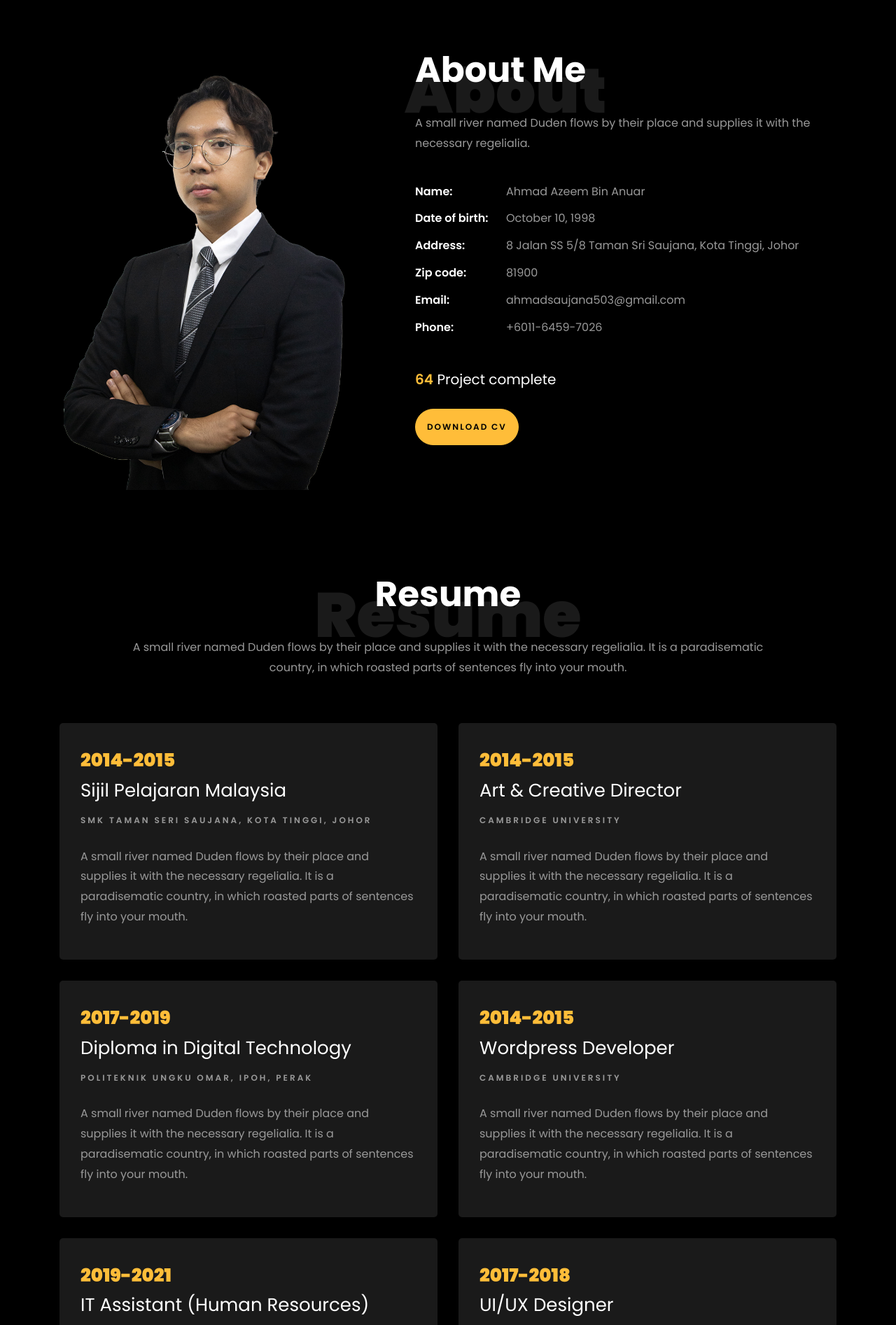
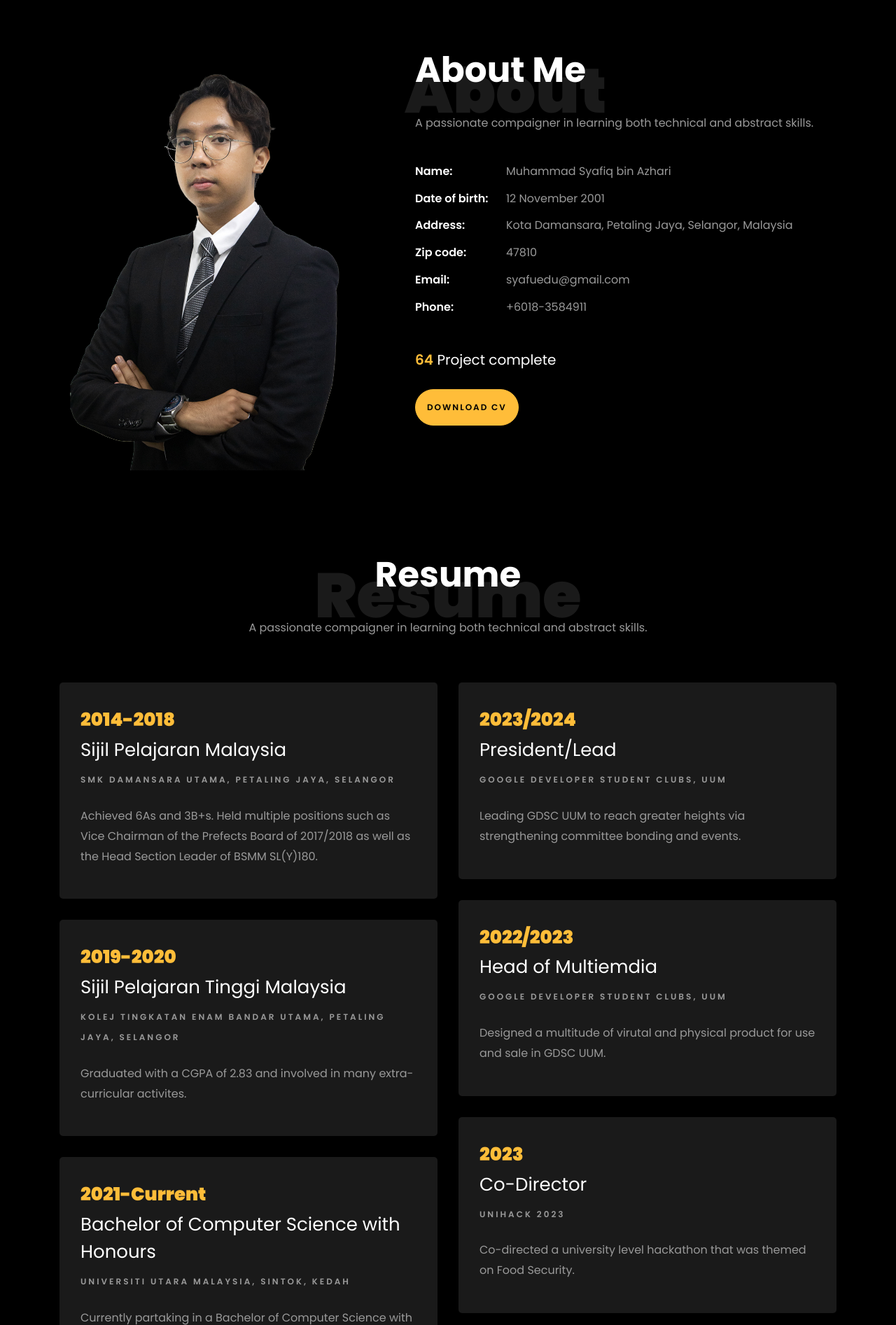
Before and after one commit to Syafuuuuu/Assigment2-SKIG3013, a Flask app: page /Syafiq in a window 1280 px wide. Shown: the part 799-2692 px from the top of the page at 70% size. Run offline with Flask 3, Linux system fonts and the light colour scheme; some libraries are stand-ins or nearby versions; some web fonts are replaced.

Commit message:
Edited Syafiq Template

```diff
--- a/templates/Syafiq-index.html
+++ b/templates/Syafiq-index.html
@@ -57,8 +57,8 @@
 		          <div class="one-forth d-flex  align-items-center ftco-animate" data-scrollax=" properties: { translateY: '70%' }">
 		          	<div class="text">
 		          		<span class="subheading">Hello!</span>
-			            <h1 class="mb-4 mt-3">I'm <span>Syafiq</span></h1>
-			            <h2 class="mb-4">President<br>of Google Developer Science Computer</h2>
+			            <h1 class="mb-4 mt-3">I'm <span>Muhammad Syafiq</span></h1>
+			            <h2 class="mb-4">President<br>of Google Developer Student Clubs</h2>
 		            </div>
 		          </div>
 	        	</div>
@@ -75,7 +75,7 @@
 		          <div class="one-forth d-flex align-items-center ftco-animate" data-scrollax=" properties: { translateY: '70%' }">
 		          	<div class="text">
 		          		<span class="subheading">Hello!</span>
-			            <h1 class="mb-4 mt-3">I'm an <span>UUM Undergraduate</span> based in Selangor</h1>
+			            <h1 class="mb-4 mt-3">I'm an <span>Computer Science Student</span> based in Selangor</h1>
 		            </div>
 		          </div>
 	        	</div>
@@ -99,14 +99,14 @@
 		          <div class="col-md-12 heading-section ftco-animate">
 		          	<h1 class="big">About</h1>
 		            <h2 class="mb-4">About Me</h2>
-		            <p>A small river named Duden flows by their place and supplies it with the necessary regelialia.</p>
+		            <p>A passionate compaigner in learning both technical and abstract skills.</p>
 		            <ul class="about-info mt-4 px-md-0 px-2">
-		            	<li class="d-flex"><span>Name:</span> <span>Ahmad Azeem Bin Anuar</span></li>
-		            	<li class="d-flex"><span>Date of birth:</span> <span>October 10, 1998</span></li>
-		            	<li class="d-flex"><span>Address:</span> <span>8 Jalan SS 5/8 Taman Sri Saujana, Kota Tinggi, Johor</span></li>
-		            	<li class="d-flex"><span>Zip code:</span> <span>81900</span></li>
-		            	<li class="d-flex"><span>Email:</span> <span>ahmadsaujana503@gmail.com</span></li>
-		            	<li class="d-flex"><span>Phone: </span> <span>+6011-6459-7026</span></li>
+		            	<li class="d-flex"><span>Name:</span> <span>Muhammad Syafiq bin Azhari</span></li>
+		            	<li class="d-flex"><span>Date of birth:</span> <span>12 November 2001</span></li>
+		            	<li class="d-flex"><span>Address:</span> <span>Kota Damansara, Petaling Jaya, Selangor, Malaysia</span></li>
+		            	<li class="d-flex"><span>Zip code:</span> <span>47810</span></li>
+		            	<li class="d-flex"><span>Email:</span> <span>syafuedu@gmail.com</span></li>
+		            	<li class="d-flex"><span>Phone: </span> <span>+6018-3584911</span></li>
 		            </ul>
 		          </div>
 		        </div>
@@ -130,55 +130,55 @@
           <div class="col-md-10 heading-section text-center ftco-animate">
           	<h1 class="big big-2">Resume</h1>
             <h2 class="mb-4">Resume</h2>
-            <p>A small river named Duden flows by their place and supplies it with the necessary regelialia. It is a paradisematic country, in which roasted parts of sentences fly into your mouth.</p>
+            <p>A passionate compaigner in learning both technical and abstract skills.</p>
           </div>
         </div>
     		<div class="row">
     			<div class="col-md-6">
     				<div class="resume-wrap ftco-animate">
-    					<span class="date">2014-2015</span>
+    					<span class="date">2014-2018</span>
     					<h2>Sijil Pelajaran Malaysia</h2>
-    					<span class="position">SMK Taman Seri Saujana, Kota Tinggi, Johor</span>
-    					<p class="mt-4">A small river named Duden flows by their place and supplies it with the necessary regelialia. It is a paradisematic country, in which roasted parts of sentences fly into your mouth.</p>
+    					<span class="position">SMK Damansara Utama, Petaling Jaya, Selangor</span>
+    					<p class="mt-4">Achieved 6As and 3B+s. Held multiple positions such as Vice Chairman of the Prefects Board of 2017/2018 as well as the Head Section Leader of BSMM SL(Y)180.</p>
     				</div>
     				<div class="resume-wrap ftco-animate">
-    					<span class="date">2017-2019</span>
-    					<h2>Diploma in Digital Technology</h2>
-    					<span class="position">Politeknik Ungku Omar, Ipoh, Perak</span>
-    					<p class="mt-4">A small river named Duden flows by their place and supplies it with the necessary regelialia. It is a paradisematic country, in which roasted parts of sentences fly into your mouth.</p>
+    					<span class="date">2019-2020</span>
+    					<h2>Sijil Pelajaran Tinggi Malaysia</h2>
+    					<span class="position">Kolej Tingkatan Enam Bandar Utama, Petaling Jaya, Selangor</span>
+    					<p class="mt-4">Graduated with a CGPA of 2.83 and involved in many extra-curricular activites.</p>
     				</div>
     				<div class="resume-wrap ftco-animate">
-    					<span class="date">2019-2021</span>
-    					<h2>IT Assistant (Human Resources)</h2>
-    					<span class="position">Malaysian NPK Fertilizer Sdn Bhd, Gurun, Kedah</span>
-    					<p class="mt-4">A small river named Duden flows by their place and supplies it with the necessary regelialia. It is a paradisematic country, in which roasted parts of sentences fly into your mouth.</p>
+    					<span class="date">2021-Current</span>
+    					<h2>Bachelor of Computer Science with Honours</h2>
+    					<span class="position">Universiti Utara Malaysia, Sintok, Kedah</span>
+    					<p class="mt-4">Currently partaking in a Bachelor of Computer Science with Honours in UUM majoring in Human-Centered Computing.</p>
     				</div>
     			</div>
 
     			<div class="col-md-6">
     				<div class="resume-wrap ftco-animate">
-    					<span class="date">2014-2015</span>
-    					<h2>Art &amp; Creative Director</h2>
-    					<span class="position">Cambridge University</span>
-    					<p class="mt-4">A small river named Duden flows by their place and supplies it with the necessary regelialia. It is a paradisematic country, in which roasted parts of sentences fly into your mouth.</p>
+    					<span class="date">2023/2024</span>
+    					<h2>President/Lead</h2>
+    					<span class="position">Google Developer Student Clubs, UUM</span>
+    					<p class="mt-4">Leading GDSC UUM to reach greater heights via strengthening committee bonding and events.</p>
     				</div>
     				<div class="resume-wrap ftco-animate">
-    					<span class="date">2014-2015</span>
-    					<h2>Wordpress Developer</h2>
-    					<span class="position">Cambridge University</span>
-    					<p class="mt-4">A small river named Duden flows by their place and supplies it with the necessary regelialia. It is a paradisematic country, in which roasted parts of sentences fly into your mouth.</p>
+    					<span class="date">2022/2023</span>
+    					<h2>Head of Multiemdia</h2>
+    					<span class="position">Google Developer Student Clubs, UUM</span>
+    					<p class="mt-4">Designed a multitude of virutal and physical product for use and sale in GDSC UUM.</p>
     				</div>
     				<div class="resume-wrap ftco-animate">
-    					<span class="date">2017-2018</span>
-    					<h2>UI/UX Designer</h2>
-    					<span class="position">Cambridge University</span>
-    					<p class="mt-4">A small river named Duden flows by their place and supplies it with the necessary regelialia. It is a paradisematic country, in which roasted parts of sentences fly into your mouth.</p>
+    					<span class="date">2023</span>
+    					<h2>Co-Director</h2>
+    					<span class="position">UniHack 2023</span>
+    					<p class="mt-4">Co-directed a university level hackathon that was themed on Food Security.</p>
     				</div>
     			</div>
     		</div>
     		<div class="row justify-content-center mt-5">
     			<div class="col-md-6 text-center ftco-animate">
-    				<p><a href="#" class="btn btn-primary py-4 px-5">Download CV</a></p>
+    				<p><a href="{{ url_for('download_pdf', filename='Resume-Syafiq.pdf') }}" class="btn btn-primary py-4 px-5">Download CV</a></p>
     			</div>
     		</div>
     	</div>
@@ -190,7 +190,7 @@
           <div class="col-md-12 heading-section text-center ftco-animate">
           	<h1 class="big big-2">Hobby</h1>
             <h2 class="mb-4">My Hobby</h2>
-            <p>Far far away, behind the word mountains, far from the countries Vokalia and Consonantia</p>
+            <p>A passionate compaigner in learning both technical and abstract skills.</p>
           </div>
         </div>
     		<div class="row">
@@ -266,13 +266,13 @@
           <div class="col-md-12 heading-section text-center ftco-animate">
           	<h1 class="big big-2">Skills</h1>
             <h2 class="mb-4">My Skills</h2>
-            <p>Far far away, behind the word mountains, far from the countries Vokalia and Consonantia</p>
+            <p>A passionate compaigner in learning both technical and abstract skills.</p>
           </div>
         </div>
 				<div class="row">
 					<div class="col-md-6 animate-box">
 						<div class="progress-wrap ftco-animate">
-							<h3>Photoshop</h3>
+							<h3>Artificial Intelligence</h3>
 							<div class="progress">
 							 	<div class="progress-bar color-1" role="progressbar" aria-valuenow="90"
 							  	aria-valuemin="0" aria-valuemax="100" style="width:90%">
@@ -316,22 +316,22 @@
 					</div>
 					<div class="col-md-6 animate-box">
 						<div class="progress-wrap ftco-animate">
-							<h3>WordPress</h3>
+							<h3>Photoshop</h3>
 							<div class="progress">
 							 	<div class="progress-bar color-5" role="progressbar" aria-valuenow="70"
-							  	aria-valuemin="0" aria-valuemax="100" style="width:70%">
-							    <span>70%</span>
+							  	aria-valuemin="0" aria-valuemax="100" style="width:100%">
+							    <span>100%</span>
 							  	</div>
 							</div>
 						</div>
 					</div>
 					<div class="col-md-6 animate-box">
 						<div class="progress-wrap ftco-animate">
-							<h3>SEO</h3>
+							<h3>illustrator</h3>
 							<div class="progress">
 							 	<div class="progress-bar color-6" role="progressbar" aria-valuenow="80"
-							  	aria-valuemin="0" aria-valuemax="100" style="width:80%">
-							    <span>80%</span>
+							  	aria-valuemin="0" aria-valuemax="100" style="width:100%">
+							    <span>100%</span>
 							  	</div>
 							</div>
 						</div>
@@ -347,12 +347,12 @@
           <div class="col-md-12 heading-section text-center ftco-animate">
           	<h1 class="big big-2">Gallery</h1>
             <h2 class="mb-4">My Collection</h2>
-            <p>Far far away, behind the word mountains, far from the countries Vokalia and Consonantia</p>
+            <p>A passionate compaigner in learning both technical and abstract skills.</p>
           </div>
         </div>
     		<div class="row">
     			<div class="col-md-4">
-    				<div class="project img ftco-animate d-flex justify-content-center align-items-center" style="background-image: url(static/images/Picture1.jpg);">
+    				<div class="project img ftco-animate d-flex justify-content-center align-items-center" style="background-image: url(static/images/syaf1.jpg);">
     					<div class="overlay"></div>
 	    				<div class="text text-center p-4">
 	    					<h3><a">Branding &amp; Illustration Design</a></h3>
@@ -444,7 +444,7 @@
           <div class="col-md-7 heading-section text-center ftco-animate">
             <h1 class="big big-2">Contact</h1>
             <h2 class="mb-4">Contact Me</h2>
-            <p>Far far away, behind the word mountains, far from the countries Vokalia and Consonantia</p>
+            <p>A passionate compaigner in learning both technical and abstract skills.</p>
           </div>
         </div>
 
@@ -455,7 +455,7 @@
           			<span class="icon-map-signs"></span>
           		</div>
           		<h3 class="mb-4">Address</h3>
-	            <p>8 Jalan SS 5/8 Taman Sri Saujana, 81900 Kota Tinggi, Johor</p>
+	            <p>Kota Damansara, Petaling Jaya, Selangor</p>
 	          </div>
           </div>
           <div class="col-md-6 col-lg-3 d-flex ftco-animate">
@@ -464,7 +464,7 @@
           			<span class="icon-phone2"></span>
           		</div>
           		<h3 class="mb-4">Contact Number</h3>
-	            <p><a href="#">+6011 6459 7026</a></p>
+	            <p><a href="#">+6018 3584911</a></p>
 	          </div>
           </div>
           <div class="col-md-6 col-lg-3 d-flex ftco-animate">
@@ -473,7 +473,7 @@
           			<span class="icon-paper-plane"></span>
           		</div>
           		<h3 class="mb-4">Email Address</h3>
-	            <p><a href="#">ahmadsaujana503@gmail.com</a></p>
+	            <p><a href="#">syafu@gmail.com</a></p>
 	          </div>
           </div>
           <div class="col-md-6 col-lg-3 d-flex ftco-animate">
@@ -482,7 +482,7 @@
           			<span class="icon-globe"></span>
           		</div>
           		<h3 class="mb-4">Website</h3>
-	            <p><a href="#">ahmad_azeem_anuar@soc.uum.edu.my</a></p>
+	            <p><a href="#">syafu.com</a></p>
 	          </div>
           </div>
         </div>
@@ -524,7 +524,7 @@
           <div class="col-md">
             <div class="ftco-footer-widget mb-4">
               <h2 class="ftco-heading-2">About</h2>
-              <p>Far far away, behind the word mountains, far from the countries Vokalia and Consonantia, there live the blind texts.</p>
+              <p>A passionate compaigner in learning both technical and abstract skills.</p>
               <ul class="ftco-footer-social list-unstyled float-md-left float-lft mt-5">
                 <li class="ftco-animate"><a href="#"><span class="icon-twitter"></span></a></li>
                 <li class="ftco-animate"><a href="#"><span class="icon-facebook"></span></a></li>
@@ -538,9 +538,9 @@
             	<h2 class="ftco-heading-2">Have a Questions?</h2>
             	<div class="block-23 mb-3">
 	              <ul>
-	                <li><span class="icon icon-map-marker"></span><span class="text">8 Jalan SS 5/8 Taman Sri Saujana, 81900 Kota Tinggi, Johor</span></li>
-	                <li><a href="#"><span class="icon icon-phone"></span><span class="text">+6011 6459 7026</span></a></li>
-	                <li><a href="#"><span class="icon icon-envelope"></span><span class="text">ahmad_azeem_anuar@soc.uum.edu.my</span></a></li>
+	                <li><span class="icon icon-map-marker"></span><span class="text">Kota Damansara, Petaling Jaya, Selangor</span></li>
+	                <li><a href="#"><span class="icon icon-phone"></span><span class="text">+6018 3584911</span></a></li>
+	                <li><a href="#"><span class="icon icon-envelope"></span><span class="text">syafuedu@gmail.com</span></a></li>
 	              </ul>
 	            </div>
             </div>
```
Also changed, not shown: other parts of templates/Syafiq-index.html (+13 -13 lines), static/images/syaf1.jpg (added), static/images/syaf2.png (added), static/images/syaf3.jpg (added), static/images/syaf4.jpg (added), static/images/syaf5.jpg (added), static/images/syaf6.jpg (added), static/images/syaf7.jpg (added), static/images/syaf8.JPG (added), static/images/syaf9.jpg (added), 1 other file.
